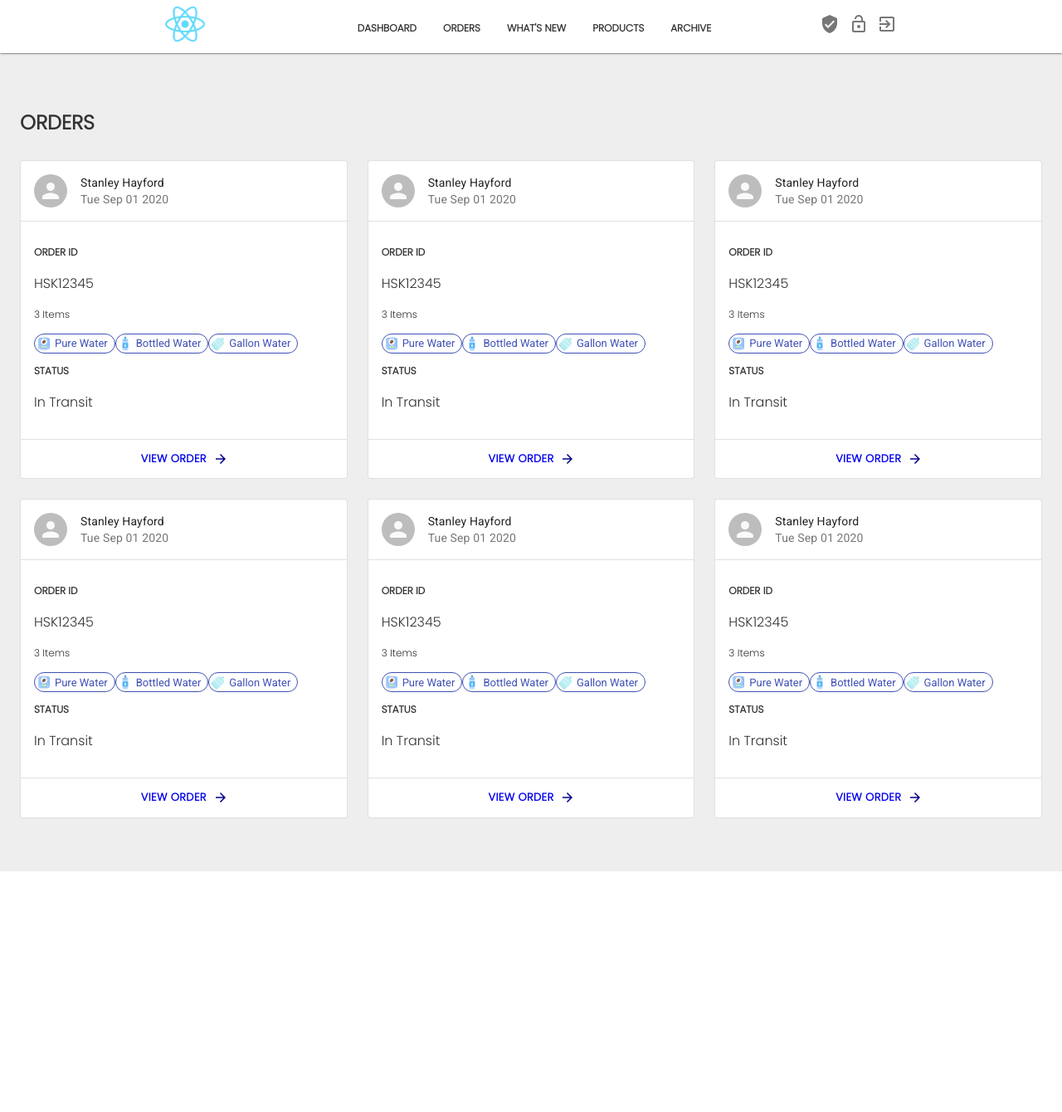
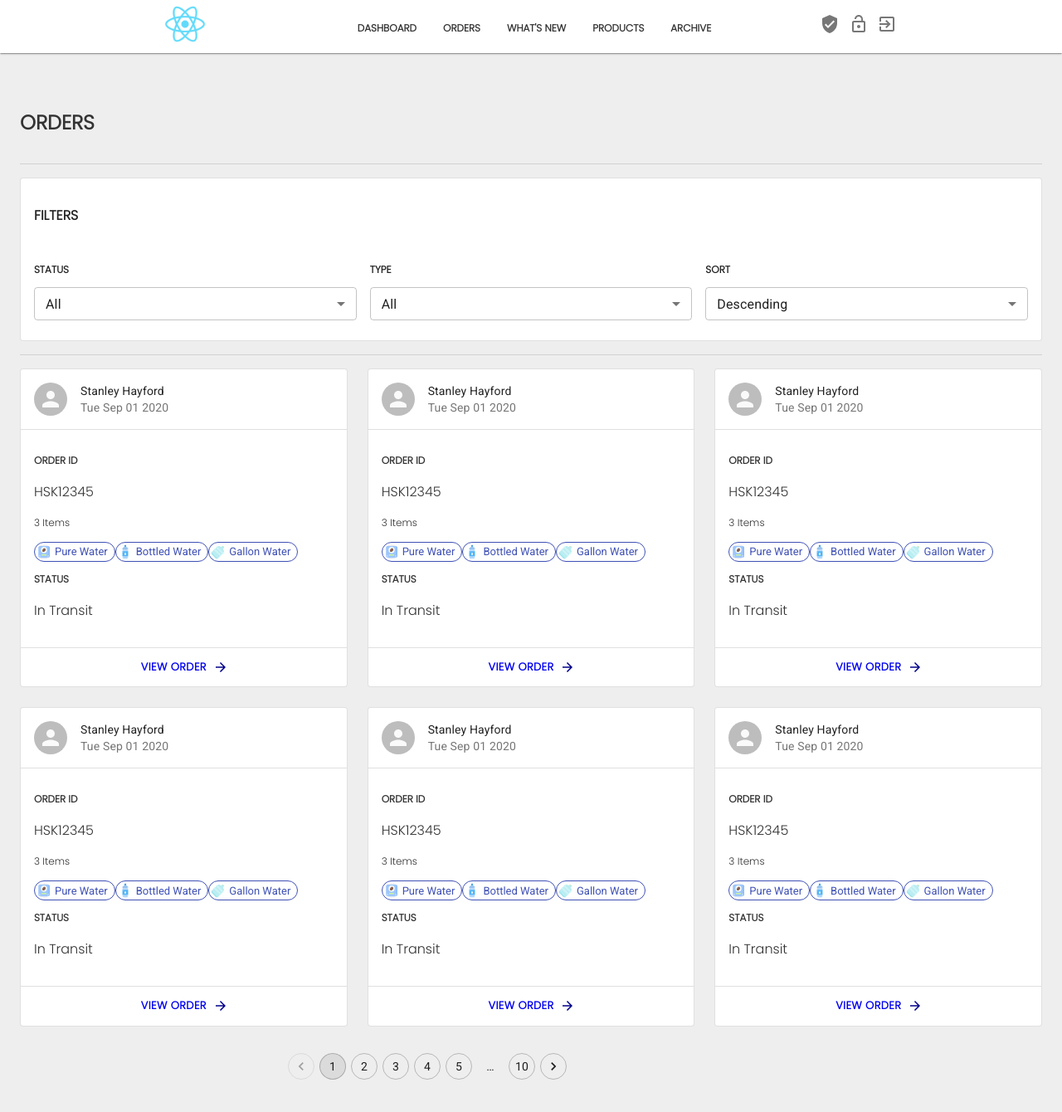
Before and after one commit to stanleyHayes/icerock-admin, a React (Create React App) app: page /orders in a window 1280 px wide. Shown: the top 1340 px of the page at 83% size. Before the commit the page ends 1050 px from the top, so only its background shows below. Built offline with nearby package versions, Linux system fonts and the light colour scheme.

Commit message:
UI page updated

```diff
--- a/src/App.css
+++ b/src/App.css
@@ -563,3 +563,7 @@ html, body {
 .text-decoration-none{
     text-decoration: none;
 }
+
+.cursor-pointer{
+    cursor: pointer;
+}
--- a/src/components/shared/Information.js
+++ b/src/components/shared/Information.js
@@ -30,7 +30,11 @@ const Information = ({info}) => {
 
     const {title, description, status, createdAt} = info;
     return (
-        <Card elevation={1} raised={true} variant="elevation">
+        <div className="shadow">
+            <Card
+                elevation={0}
+                raised={false}
+                variant="outlined">
                 <CardHeader
                     avatar={<Avatar>
                         <Info
@@ -45,6 +49,7 @@ const Information = ({info}) => {
                     <p className="font-size-small grey-text">{description}</p>
                 </CardContent>
             </Card>
+        </div>
     )
 }
 
--- a/src/components/shared/Product.js
+++ b/src/components/shared/Product.js
@@ -23,10 +23,32 @@ const Product = ({product}) => {
     const classes = useStyles();
 
     const {price, averageRating, name, image, status} = product;
+
+    const getProductAvatar = (name) =>{
+        switch (name){
+            case "Sachet Water":
+                return `${process.env.PUBLIC_URL}/images/sachet.svg`;
+
+            case "Bottled Water":
+                return `${process.env.PUBLIC_URL}/images/water-bottle.svg`;
+
+            case "Gallon Water":
+                return `${process.env.PUBLIC_URL}/images/gallon.svg`;
+
+            default:
+                return `${process.env.PUBLIC_URL}/images/sachet.svg`;
+        }
+    }
+
     return (
-        <Card raised={true} elevation={1} variant="elevation">
-            <CardHeader title={name} subheader={status} avatar={<Avatar src={`${process.env.PUBLIC_URL}/images/water.svg`} />} />
-            <CardMedia component="img" src={image} />
+        <div className="shadow">
+            <Card
+                elevation={0}
+                raised={false}
+                variant="outlined">
+                <CardHeader title={name} subheader={status}
+                            avatar={<Avatar src={getProductAvatar(name)}/>}/>
+                <CardMedia component="img" src={image}/>
                 <CardContent>
                     <div className="center-vertical-align">
                         <span className="uppercase font-weight-bold grey-text font-size-medium">{price}GHS</span>
@@ -41,15 +63,17 @@ const Product = ({product}) => {
                     </span>
                     </div>
                 </CardContent>
-            <Divider variant="fullWidth" />
+                <Divider variant="fullWidth"/>
                 <CardActions>
-                <Button className={classes.button} fullWidth={true} endIcon={<Info className={classes.icon} />} size="small">
+                    <Button className={classes.button} fullWidth={true} endIcon={<Info className={classes.icon}/>}
+                            size="small">
                         <Link className="nav-link" to={`/products/${name}`}>
                             View Product Details
                         </Link>
                     </Button>
                 </CardActions>
             </Card>
+        </div>
     )
 }
 
--- a/src/pages/orders/OrdersPage.js
+++ b/src/pages/orders/OrdersPage.js
@@ -1,10 +1,44 @@
-import React from "react";
+import React, {useState} from "react";
 import Layout from "../../components/layout/Layout";
-import {Container, Grid} from "@material-ui/core";
+import {Container, Grid, makeStyles, Divider, MenuItem, Select, Card, CardContent} from "@material-ui/core";
 import {connect} from "react-redux";
 import Order from "../../components/shared/Order";
+import {Pagination} from "@material-ui/lab";
 
 function OrdersPage({orders}) {
+
+    const useStyles = makeStyles({
+        divider: {
+            marginTop: 16,
+            marginBottom: 16
+        }
+    });
+
+    const classes = useStyles();
+
+    const [sort, setSort] = useState("desc");
+    const [type, setType] = useState("all");
+    const [status, setStatus] = useState("all");
+    const [page, setPage] = useState(1);
+
+    let query = `?sort=createdAt:${sort}${type === "all"? "": `&type=${type}`}${status === "all"? "": `&status=${status}`}&page=${page}`;
+
+    const handleStatusChange = (event) => {
+        setStatus(event.target.value);
+    }
+
+    const handleTypeChange = (event) => {
+        setType(event.target.value);
+    }
+
+    const handleSortChange = (event) => {
+        setSort(event.target.value);
+    }
+
+    const handlePageChange = (event, page) => {
+        setPage(page);
+    }
+
 
     return (
         <Layout>
@@ -15,6 +49,83 @@ function OrdersPage({orders}) {
                             <p className="uppercase margin-vertical-large sub-header">Orders</p>
                         </Grid>
                     </Grid>
+
+                    <Divider className={classes.divider} variant="fullWidth"/>
+                    <Card variant="outlined" elevation={0} raised={false}>
+                        <CardContent>
+                            <Grid container={true} spacing={2}>
+                                <Grid item={true} xs={12}>
+                                    <p className="font-weight-bold font-size-medium uppercase">Filters</p>
+                                </Grid>
+                                <Grid item={true} xs={6} md={4}>
+                                    <p className="font-weight-bold font-size-small uppercase">Status</p>
+                                    <Select
+                                        fullWidth={true}
+                                        variant="outlined"
+                                        margin="dense"
+                                        label="Order Status"
+                                        onChange={handleStatusChange}
+                                        value={status}>
+                                        <MenuItem value="all">
+                                            All
+                                        </MenuItem>
+                                        <MenuItem value="PREPARED">
+                                            Prepared
+                                        </MenuItem>
+                                        <MenuItem value="TRANSIT">
+                                            In Transit
+                                        </MenuItem>
+                                        <MenuItem value="DELIVERED">
+                                            Delivered
+                                        </MenuItem>
+                                    </Select>
+                                </Grid>
+
+                                <Grid item={true} xs={6} md={4}>
+                                    <p className="font-weight-bold font-size-small uppercase">Type</p>
+                                    <Select
+                                        fullWidth={true}
+                                        variant="outlined"
+                                        margin="dense"
+                                        label="Order Type"
+                                        onChange={handleTypeChange} value={type}>
+                                        <MenuItem value="all">
+                                            All
+                                        </MenuItem>
+                                        <MenuItem value="SACHET">
+                                            Sachet
+                                        </MenuItem>
+                                        <MenuItem value="BOTTLE">
+                                            Bottle
+                                        </MenuItem>
+                                        <MenuItem value="GALLON">
+                                            Gallon
+                                        </MenuItem>
+                                    </Select>
+                                </Grid>
+
+                                <Grid item={true} xs={12} md={4}>
+                                    <p className="font-weight-bold font-size-small uppercase">Sort</p>
+                                    <Select
+                                        fullWidth={true}
+                                        variant="outlined"
+                                        margin="dense"
+                                        label="Sort Order"
+                                        onChange={handleSortChange} value={sort}>
+                                        <MenuItem value="desc">
+                                            Descending
+                                        </MenuItem>
+                                        <MenuItem value="asc">
+                                            Ascending
+                                        </MenuItem>
+                                    </Select>
+                                </Grid>
+                            </Grid>
+                        </CardContent>
+                    </Card>
+                    <Divider className={classes.divider} variant="fullWidth"/>
+
+
                     <Grid container={true} spacing={3}>
                         {
                             (!orders.length) ? (
@@ -36,7 +147,26 @@ function OrdersPage({orders}) {
                             )
                         }
                     </Grid>
+
+                    <div className="padding-vertical-large">
+                        <Container>
+                            <Grid container={true} justify="center">
+                                <Grid item={true} xs={12} md={6}>
+                                    <Pagination
+                                        variant="outlined"
+                                        count={10}
+                                        defaultPage={1}
+                                        page={page}
+                                        size="medium"
+                                        onChange={handlePageChange}
+                                    />
+                                </Grid>
+                            </Grid>
+                        </Container>
+                    </div>
+
                 </Container>
+
             </div>
         </Layout>
     )
--- a/src/redux/products/products.data.js
+++ b/src/redux/products/products.data.js
@@ -9,7 +9,7 @@ export const PRODUCTS = [
     },
     {
         averageRating: 4.2,
-        name: "Bottle Water",
+        name: "Bottled Water",
         price: "100.00",
         status: "In Stock",
         image: `${process.env.PUBLIC_URL}/images/hero-image-big.jpg`,
```
Also changed, not shown: src/components/shared/Review.js (+6 -1 lines), src/pages/dashboard/DashboardPage.js (+15 -6 lines). Lines whose indentation alone changed are shown as unchanged.
